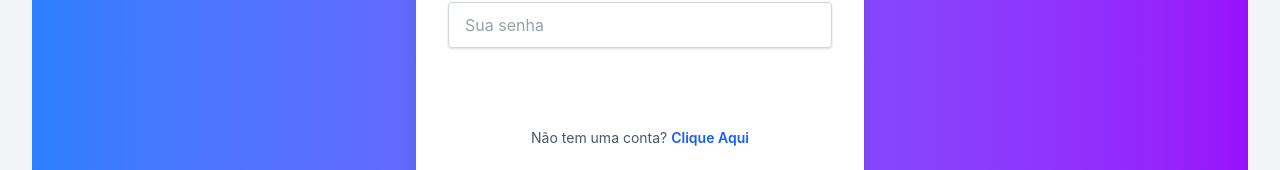
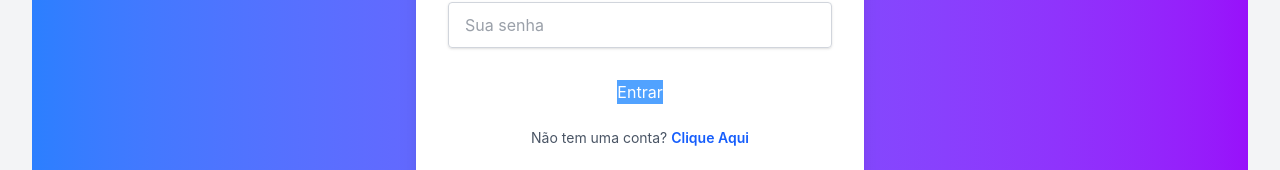
Before and after one commit to torresgdev/login-front, a React (Vite) app: page / in a window 1280 px wide. Shown: the part 446-616 px from the top of the page. Built offline with nearby package versions, Linux system fonts and the light colour scheme.

Commit message:
update readme

```diff
--- a/src/App.tsx
+++ b/src/App.tsx
@@ -4,7 +4,6 @@ import AppRoutes from './routes'
 
 
 const  App: React.FC = () => {
-
 
   return (
      <AppRoutes />
--- a/src/pages/LoginPage.tsx
+++ b/src/pages/LoginPage.tsx
@@ -15,6 +15,8 @@ const LoginPage: React.FC = () => {
   const [submissionMessage, setSubmissionMessage] = useState<string | null>(null);
   const [isSuccessMessage, setIsSuccessMessage] = useState<boolean>(false);
 
+  const navigate = useNavigate();
+
   const {
     values,
     errors,
@@ -22,9 +24,9 @@ const LoginPage: React.FC = () => {
     handleChange,
     handleSubmit,
   } = useForm<LoginFormValues>(
-    { email: '', password: '' }, // Valores iniciais
+    { email: '', password: '' },
     {
-      // Regras de validação para cada campo.
+
       email: validateEmail,
       password: validatePassword,
     }
@@ -41,6 +43,7 @@ const LoginPage: React.FC = () => {
         setSubmissionMessage('Login realizado com sucesso! Redirecionando...');
         setIsSuccessMessage(true);
         console.log('Login bem-sucedido:', data);
+        setTimeout(() => navigate('/dashboard'), 1000);
       } else {
         throw new Error('E-mail ou senha inválidos.');
       }
@@ -63,7 +66,7 @@ const LoginPage: React.FC = () => {
                         </div>
                     )}
 
-                    <form action="">
+                    <form onSubmit={handleSubmit(handleLoginSubmit)}  noValidate>
                         <Input
                             label="E-mail"
                             type="email"
@@ -86,7 +89,7 @@ const LoginPage: React.FC = () => {
                             error={errors.password}
                             disabled={loading} />
 
-                        <Button type="submit" isLoading={loading} className="mt-4">
+                        <Button type="submit" isLoading={loading} className="mt-4 text-bold bg-blue-400">
                             Entrar
                         </Button>
                     </form>
```
Also changed, not shown: 1 other file (tests, documents, lock files or other folders).
